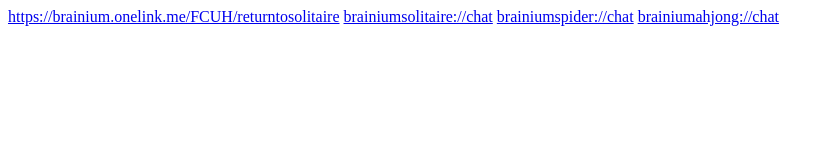
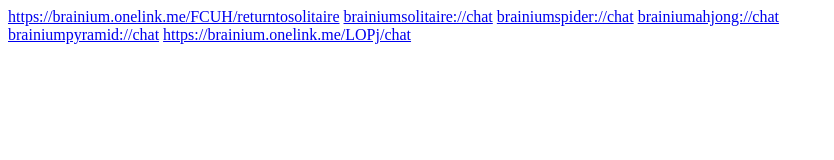
Before and after one commit to GuatemalanWatermelon/GuatemalanWatermelon.github.io, a plain HTML site: page linktest/index.html in a window 1280 px wide. Shown: the whole page, without its empty margins (0-834 px from the left). Drawn offline with Linux system fonts and the light colour scheme.

Commit message:
Update index.html

```diff
--- a/linktest/index.html
+++ b/linktest/index.html
@@ -3,3 +3,6 @@
 <a href="brainiumsolitaire://chat">brainiumsolitaire://chat</a>
 <a href="brainiumspider://chat">brainiumspider://chat</a>
 <a href="brainiummahjong://chat">brainiumahjong://chat</a>
+<br>
+<a href="brainiumpyramid://chat">brainiumpyramid://chat</a>
+<a href="https://brainium.onelink.me/LOPj/chat">https://brainium.onelink.me/LOPj/chat</a>
```
